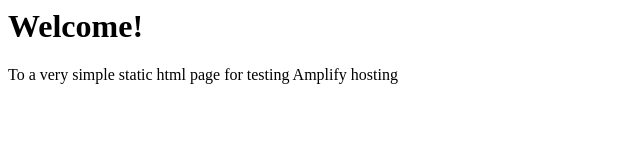
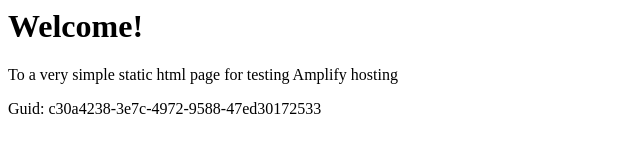
Before and after one commit to aws-aemilia-iad/Github-PR-Commit-Integration-Test-DoNotTouch-v1-prod-us-east-1, a website: page src/index.html in a window 1280 px wide. Shown: the whole page, without its empty margins (0-640 px from the left). Drawn offline with Linux system fonts and the light colour scheme.

Commit message:
commit from integ tests

```diff
--- a/src/index.html
+++ b/src/index.html
@@ -1,3 +1,5 @@
+
+
 <html lang="en">
 
 <head>
@@ -10,6 +12,6 @@
 <body>
     <h1>Welcome!</h1>
     <p>To a very simple static html page for testing Amplify hosting</p>
-</body>
+    <p>Guid: c30a4238-3e7c-4972-9588-47ed30172533</p></body>
 
 </html>
```
